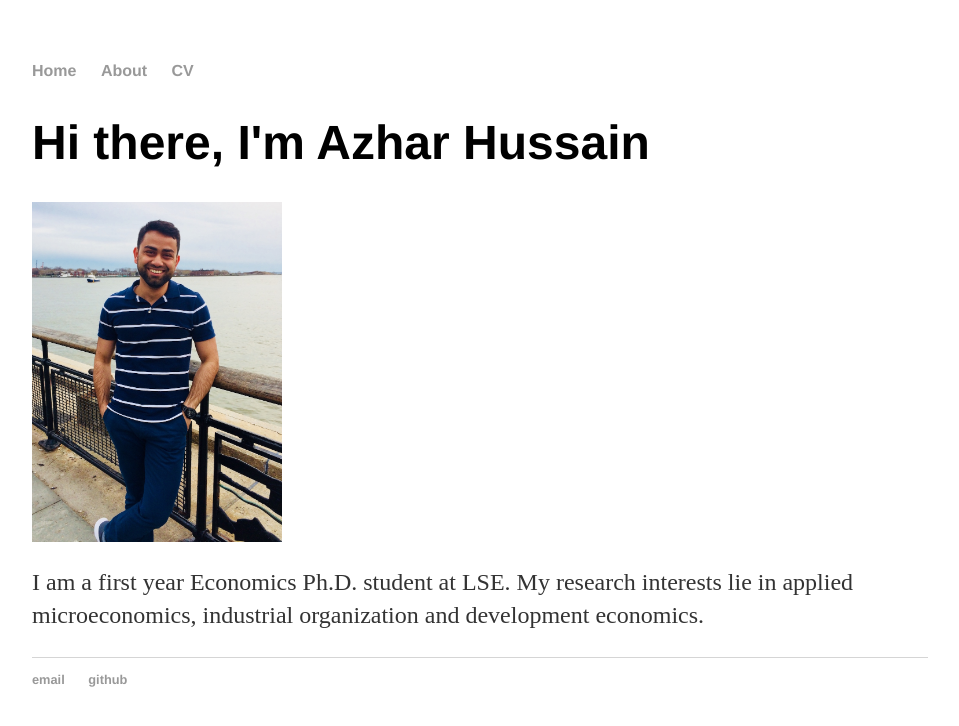
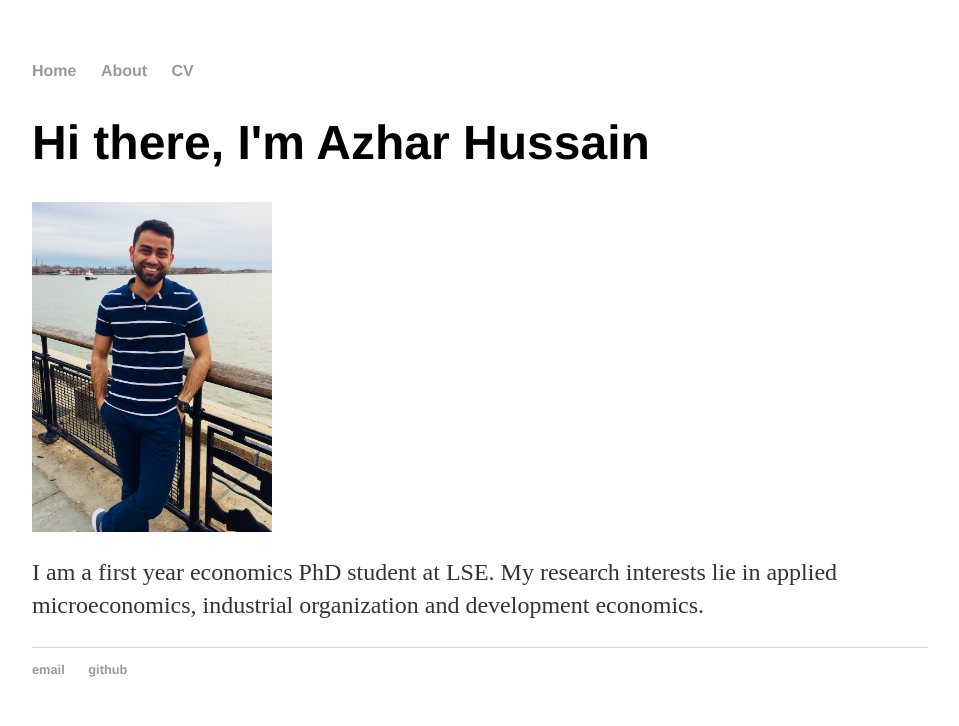
Before and after one commit to azharhsain/azharhsain.github.io, a Jekyll site: the page built from index.html, in a window 1280 px wide. Shown: the top 726 px of the page, without its empty margins (160-1119 px from the left). Built offline with Jekyll 4.4.1, drawn with Linux system fonts in a browser that asks for light colours.

Commit message:
changed index

```diff
--- a/index.html
+++ b/index.html
@@ -5,7 +5,7 @@ title: Azhar Hussain
 
 		<div class="blurb">
 			<h1>Hi there, I'm Azhar Hussain</h1>
-			<img src="/image/IMG_Self.JPG" alt="Self" width=250 height=340 align="center">
-			<p> I am a first year Economics Ph.D. student at LSE.
+			<img src="/image/IMG_Self.JPG" alt="Self" width=240 height=330 align="center">
+			<p> I am a first year economics PhD student at LSE.
 				My research interests lie in applied microeconomics, industrial organization and development economics.</p>
 		</div>
```
